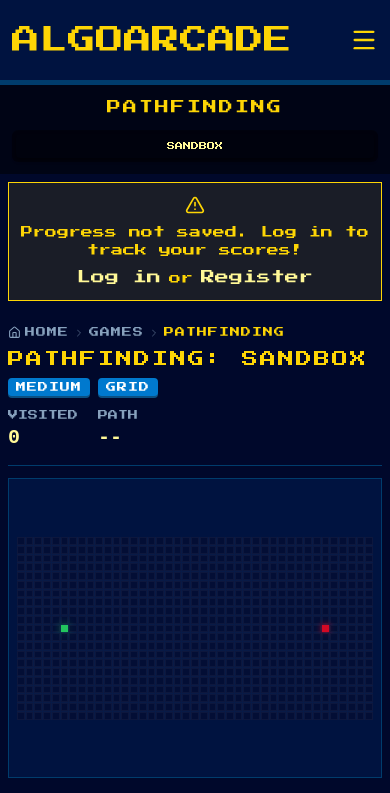
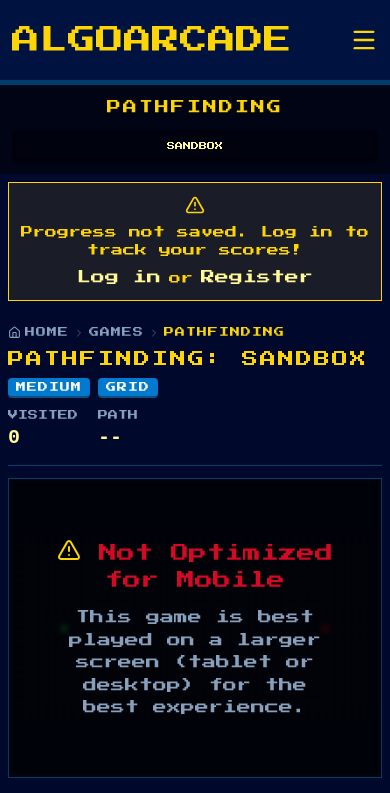
Before and after one commit to TeachingHub/algoarcade, a React (Vite) app in the folder frontend/: page /games/pathfinding in a window 390 px wide. Shown: the top 793 px of the page. Built offline with nearby package versions, Linux system fonts and the light colour scheme; no server answers.

Commit message:
feat: add mobile warning and normalize distance for fair scoring in TSP challenges

```diff
--- a/frontend/src/hooks/games/tsp/useTSPDailyChallenge.ts
+++ b/frontend/src/hooks/games/tsp/useTSPDailyChallenge.ts
@@ -58,6 +58,24 @@
             y: p.y * height,
         })),
     };
+};
+
+/** Standard canvas dimensions used for fair scoring */
+export const STANDARD_CANVAS = { width: 800, height: 500 } as const;
+
+/**
+ * Normalizes a distance to the standard canvas size.
+ * This ensures fair scoring regardless of the actual canvas size (desktop vs mobile).
+ * Formula: distance * (diagonalStandard / diagonalActual)
+ */
+export const normalizeDistance = (
+    distance: number,
+    actualWidth: number,
+    actualHeight: number
+): number => {
+    const standardDiagonal = Math.sqrt(STANDARD_CANVAS.width ** 2 + STANDARD_CANVAS.height ** 2);
+    const actualDiagonal = Math.sqrt(actualWidth ** 2 + actualHeight ** 2);
+    return distance * (standardDiagonal / actualDiagonal);
 };
 
 export const useTSPDailyChallenge = (canvasSize: { width: number; height: number }) => {
--- a/frontend/src/hooks/games/useTSPCompetitive.ts
+++ b/frontend/src/hooks/games/useTSPCompetitive.ts
@@ -2,7 +2,7 @@
 import type { User } from 'firebase/auth';
 import type { TSPState } from "@/types/games/tsp";
 import { calculateTotalDistance } from "@/utils/tsp";
-import { useTSPDailyChallenge } from './tsp/useTSPDailyChallenge';
+import { useTSPDailyChallenge, normalizeDistance } from './tsp/useTSPDailyChallenge';
 import { useTSPLeaderboard } from './tsp/useTSPLeaderboard';
 
 /**
@@ -95,7 +95,11 @@
     const submitManualPath = useCallback(async () => {
         if (manualPath.length !== gameState.points.length || hasSubmitted) return;
 
-        const distance = calculateTotalDistance(gameState.points, manualPath);
+        let distance = calculateTotalDistance(gameState.points, manualPath);
+
+        // Normalize distance to standard canvas size (800x500) for fair scoring
+        // This ensures mobile players don't get unfair advantages due to smaller canvas
+        distance = normalizeDistance(distance, canvasSize.width, canvasSize.height);
 
         setGameState(prev => ({
             ...prev,
@@ -117,7 +121,7 @@
         } else {
             setGameResult(`Finished! Distance: ${Math.round(distance)}. Login to save your score!`);
         }
-    }, [manualPath, gameState.points, hasSubmitted, user, submitScore, dailyChallenge.isToday, dailyChallenge.selectedDate]);
+    }, [manualPath, gameState.points, hasSubmitted, user, submitScore, dailyChallenge.isToday, dailyChallenge.selectedDate, canvasSize]);
 
     // --- Clear path ---
 
--- a/frontend/src/pages/games/Pathfinding.tsx
+++ b/frontend/src/pages/games/Pathfinding.tsx
@@ -1,9 +1,9 @@
-import { useState } from "react";
+import { useState, useEffect } from "react";
 import Layout from "@/layouts/Layout";
 import GameTabs from "@/components/games/shared/GameTabs";
 import GameLayout from "@/layouts/GameLayout";
 import styles from "@/styles/pages/games/Pathfinding.module.css";
-import { CircleStar, Bot } from 'lucide-react';
+import { CircleStar, Bot, TriangleAlert } from 'lucide-react';
 
 import PathfindingGrid from "@/components/games/pathfinding/PathfindingGrid";
 import PathfindingControls from "@/components/games/pathfinding/PathfindingControls";
@@ -15,6 +15,7 @@
 
 export default function Pathfinding() {
     const [activeTab, setActiveTab] = useState('sandbox');
+    const [isMobile, setIsMobile] = useState(false);
     const {
         state,
         algorithm,
@@ -29,6 +30,13 @@
         gameResult,
         actions,
     } = usePathfinding();
+
+    useEffect(() => {
+        const checkMobile = () => setIsMobile(window.innerWidth < 768);
+        checkMobile();
+        window.addEventListener('resize', checkMobile);
+        return () => window.removeEventListener('resize', checkMobile);
+    }, []);
 
     return (
         <Layout noFooter noPadding>
@@ -76,6 +84,14 @@
                     }
                 >
                     <div className={styles.canvasArea}>
+                        {isMobile && (
+                            <div className={styles.mobileWarning}>
+                                <div className={styles.mobileWarningTitle}><TriangleAlert color="var(--primary)" /> Not Optimized for Mobile</div>
+                                <div className={styles.mobileWarningText}>
+                                    This game is best played on a larger screen (tablet or desktop) for the best experience.
+                                </div>
+                            </div>
+                        )}
                         <PathfindingGrid
                             grid={state.grid}
                             manualPath={manualPath}
--- a/frontend/src/styles/pages/games/Pathfinding.module.css
+++ b/frontend/src/styles/pages/games/Pathfinding.module.css
@@ -9,6 +9,37 @@
     position: relative;
     min-height: 500px;
     width: 100%;
+}
+
+.mobileWarning {
+    position: absolute;
+    top: 0;
+    left: 0;
+    right: 0;
+    bottom: 0;
+    background: rgba(0, 0, 0, 0.85);
+    display: flex;
+    flex-direction: column;
+    align-items: center;
+    justify-content: center;
+    gap: var(--space-md);
+    padding: var(--space-lg);
+    z-index: 100;
+    text-align: center;
+    backdrop-filter: blur(2px);
+}
+
+.mobileWarningTitle {
+    font-size: var(--font-size-lg);
+    font-weight: bold;
+    color: var(--destructive);
+}
+
+.mobileWarningText {
+    font-size: var(--font-size-sm);
+    color: var(--muted-foreground);
+    max-width: 80%;
+    line-height: 1.6;
 }
 
 .controlPanel {
```
